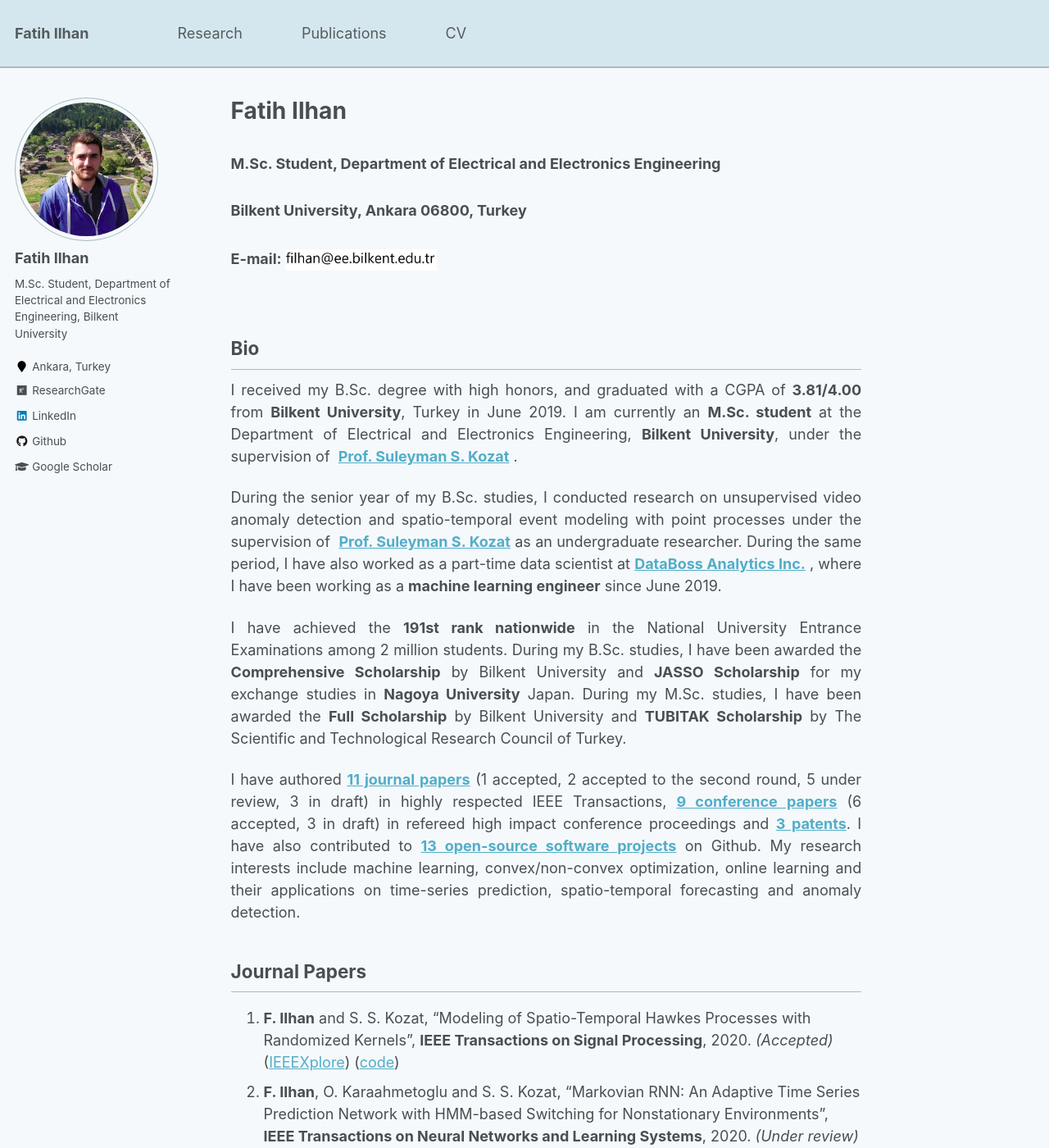
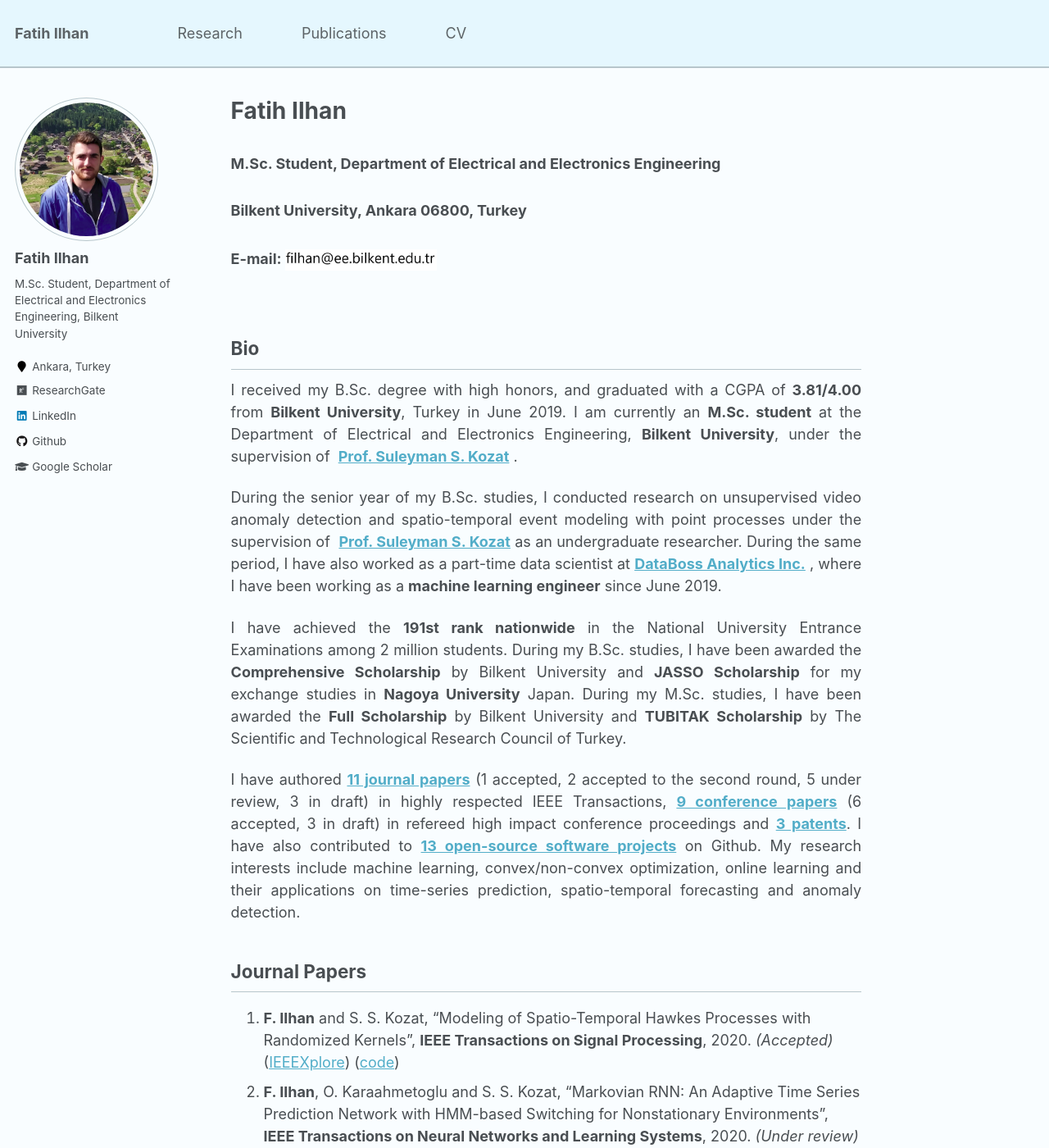
Before and after one commit to fatih-ilhan/fatih-ilhan.github.io, a Jekyll site: the page built from _pages/about.md, in a window 1280 px wide and 1400 px high. Shown: the whole window at 82% size. Built offline with Jekyll 4.4.1, drawn with Linux system fonts in a browser that asks for light colours.

Commit message:
Update _variables.scss

```diff
--- a/_sass/_variables.scss
+++ b/_sass/_variables.scss
@@ -54,7 +54,7 @@ $light-gray                 : mix(#fff, $gray, 50%);
 $lighter-gray               : mix(#fff, $gray, 90%);
 
 $body-color                 : #fff;
-$masthead-background-color  : #d5e7ee;
+$masthead-background-color  : #e5f7fe;
 $background-color           : mix(#fff, $masthead-background-color, 75%);
 $code-background-color      : #fafafa;
 $code-background-color-dark : $light-gray;
```
